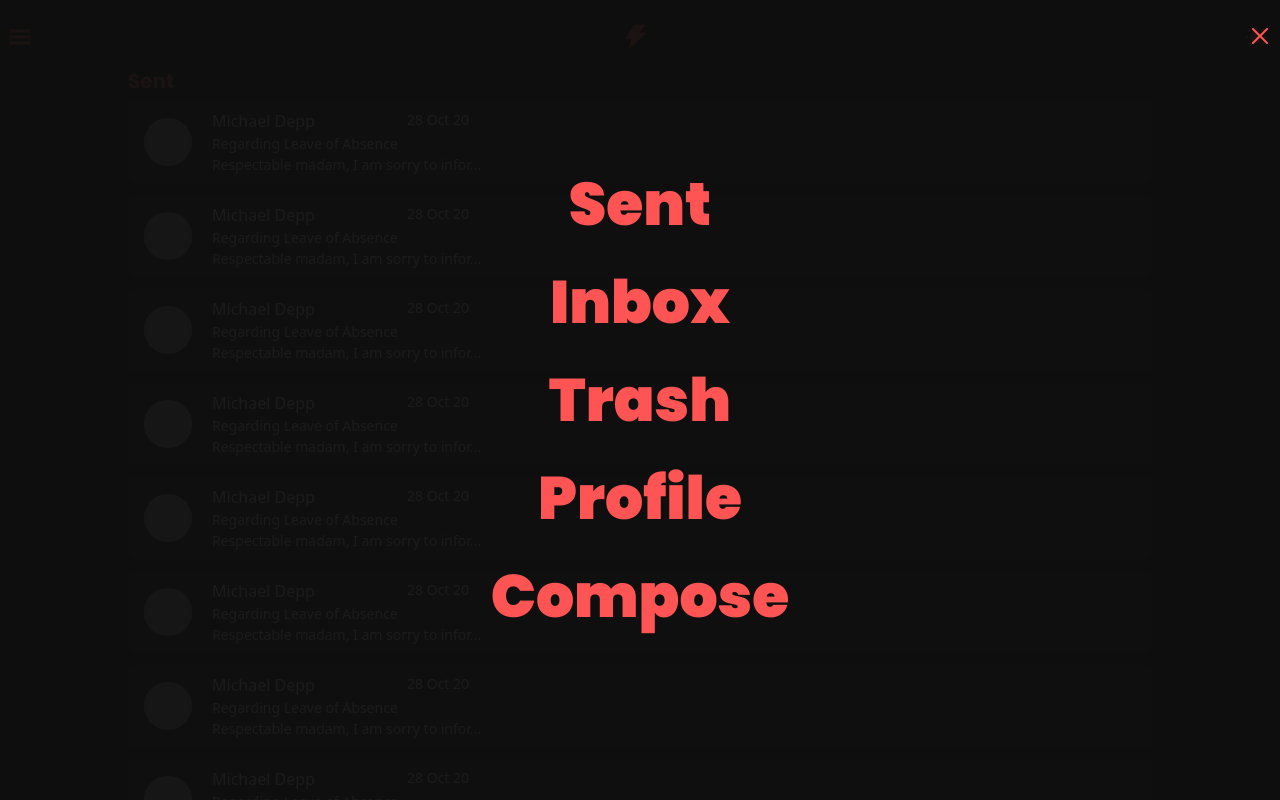
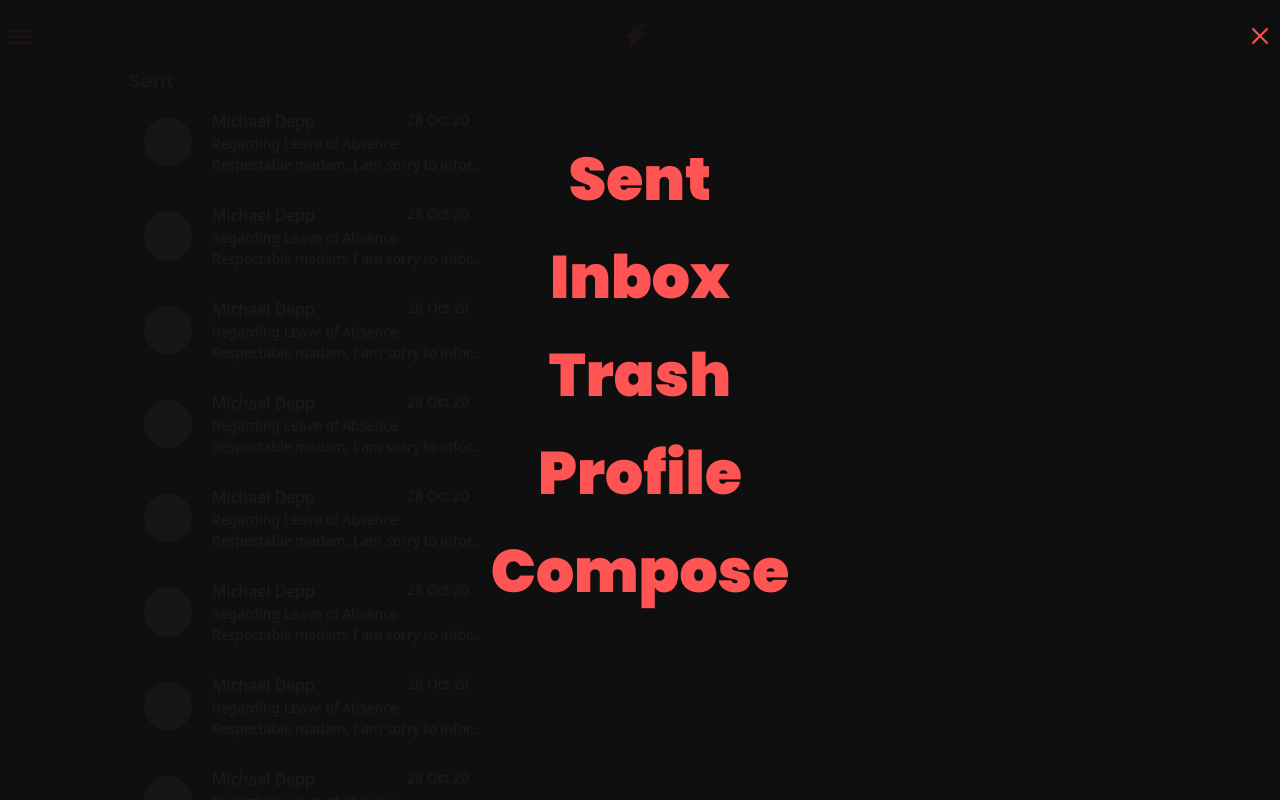
Before and after one commit to MichaelDepp/bmail, a Next.js app: page / in a window 1280 px wide. Both pictures are taken after a click on the button 20 px from the left and 37 px from the top of the page. Shown: the top 800 px of the page. Built offline with nearby package versions, Linux system fonts and the light colour scheme; grey boxes are pictures that could not be loaded.

Commit message:
center vertical drawer

```diff
--- a/components/Navscreen.js
+++ b/components/Navscreen.js
@@ -22,7 +22,7 @@ function Navscreen(props) {
 
   return (
     <Center>
-      <Box justify="center" my="50px">
+      <Box justify="center" mb="50px">
         <VStack>
           <Linkpage
             page={"/"}
```
